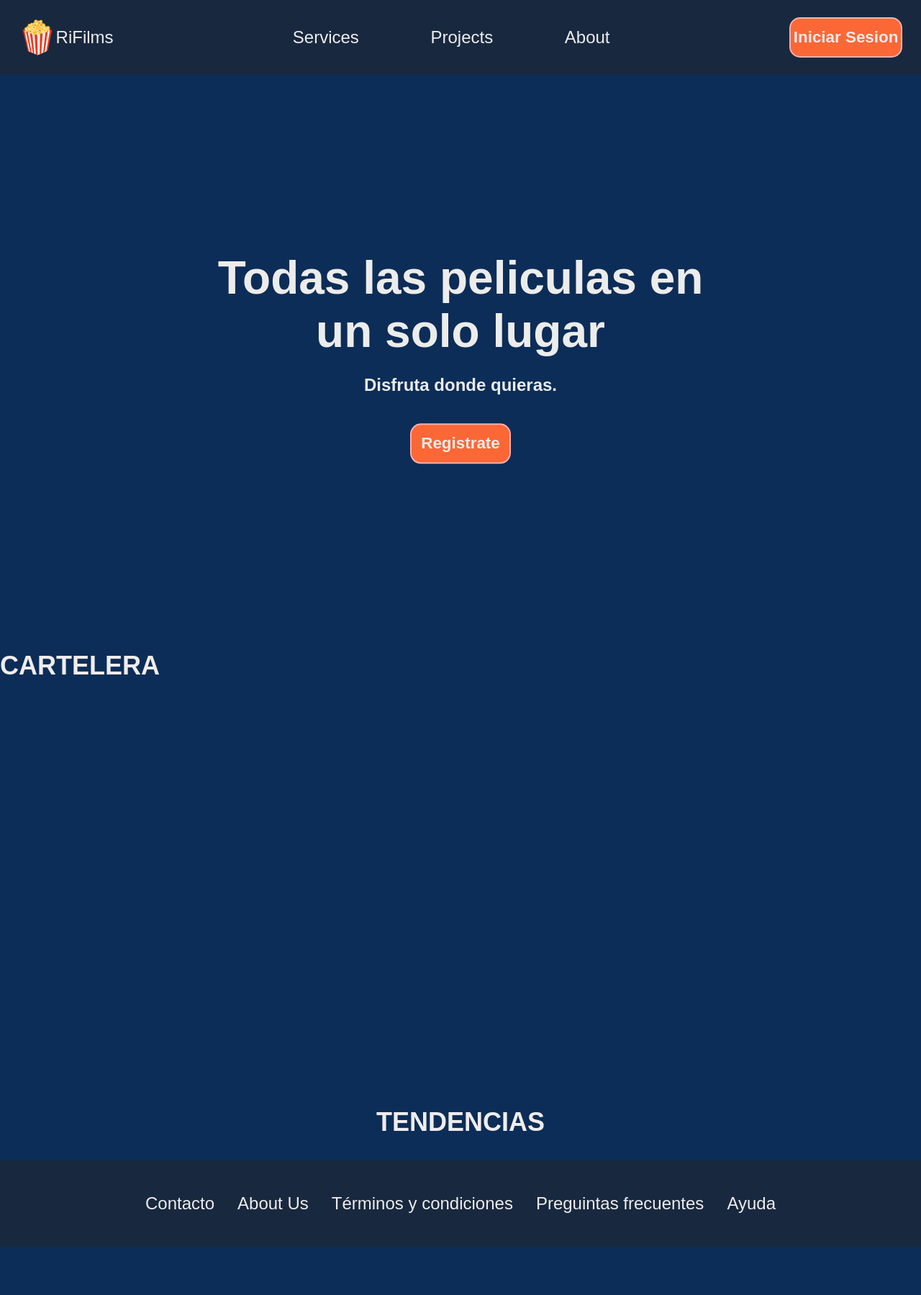
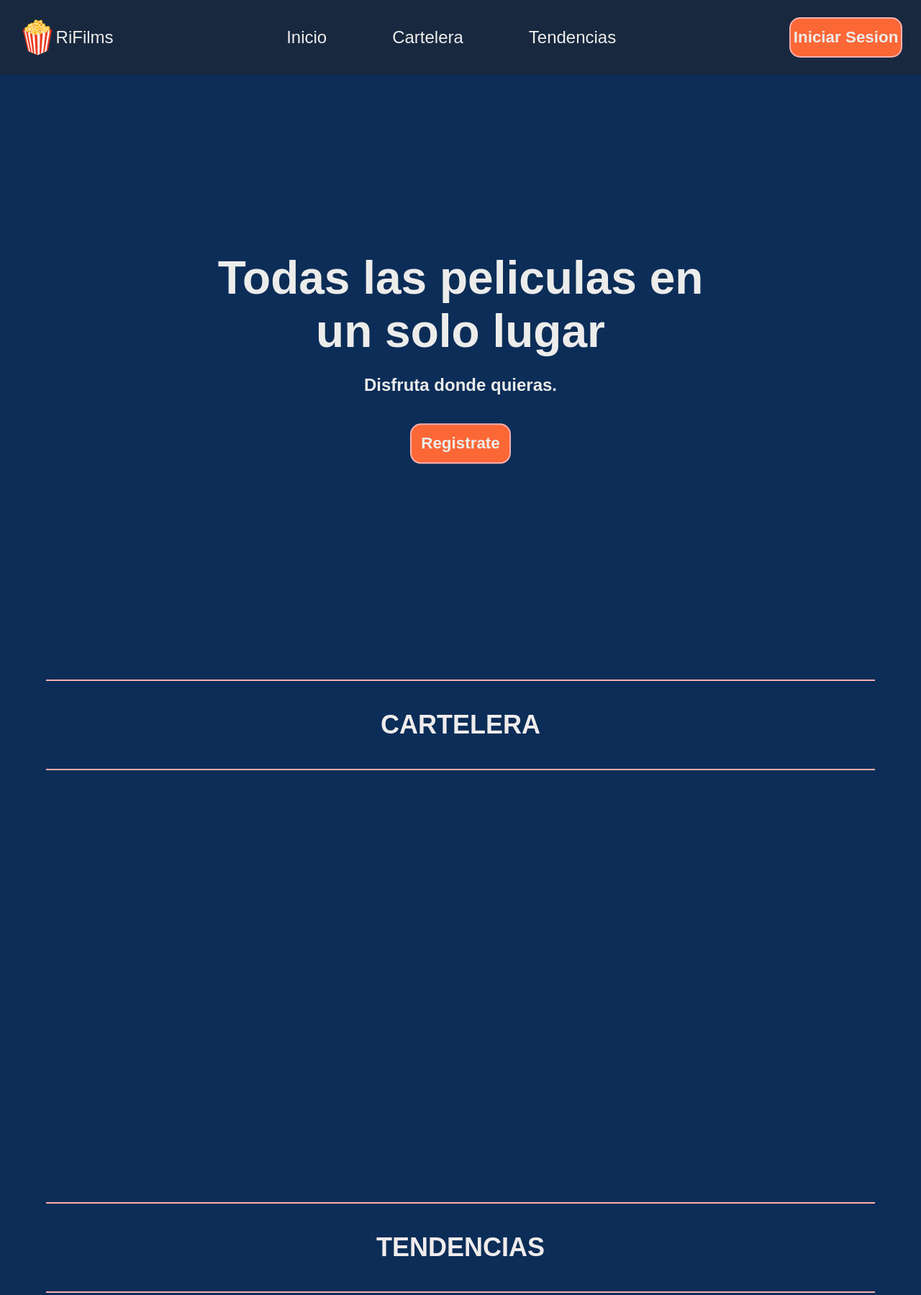
Before and after one commit to matirnc/RiFilms-CAC-Proyect, a plain HTML site: page index.html in a window 1280 px wide. Shown: the top 1799 px of the page at 72% size. Before the commit the page ends 1732 px from the top, so only its background shows below. Drawn offline with nearby package versions, Linux system fonts and the light colour scheme; no server answers; a web font is replaced by a local one.

Commit message:
Limpieza comentarios, modificacion index y css

```diff
--- a/index.html
+++ b/index.html
@@ -6,8 +6,6 @@
     <meta name="viewport" content="width=device-width, initial-scale=1.0">
     <title>RiFilms</title>
     <link rel="icon" href="./resources/img/popcorn-svgrepo-com.svg">
-    <!-- <link href="https://cdn.jsdelivr.net/npm/bootstrap@5.3.2/dist/css/bootstrap.min.css" rel="stylesheet"
-        integrity="sha384-T3c6CoIi6uLrA9TneNEoa7RxnatzjcDSCmG1MXxSR1GAsXEV/Dwwykc2MPK8M2HN" crossorigin="anonymous"> -->
     <link rel="preconnect" href="https://fonts.googleapis.com">
     <link rel="preconnect" href="https://fonts.gstatic.com" crossorigin>
     <link href="https://fonts.googleapis.com/css2?family=Wix+Madefor+Text:wght@400..800&display=swap" rel="stylesheet">
@@ -21,9 +19,9 @@
         </div>
         <nav>
             <ul class="nav-links">
-                <li><a href="#">Services</a></li>
-                <li><a href="#">Projects</a></li>
-                <li><a href="#">About</a></li>
+                <li><a href="#inicio">Inicio</a></li>
+                <li><a href="#cartelera">Cartelera</a></li>
+                <li><a href="#tendencias">Tendencias</a></li>
             </ul>
         </nav>
         <a href="#" class="button"><button>Iniciar Sesion</button></a>
@@ -34,16 +32,16 @@
                 &times;
             </a>
             <div class="overlay-content">
-                <a href="#">Services</a>
-                <a href="#">Projects</a>
-                <a href="#">About</a>
+                <a href="#inicio">Inicio</a>
+                <a href="#cartelera">Cartelera</a>
+                <a href="#tendencias">Tendencias</a>
                 <a href="#">Iniciar Sesion</a>
             </div>
         </div>
     </header>
 
     <main>
-        <section class="introSection">
+        <section id="inicio" class="introSection">
             <div id="carouselsContainer" class="carousels">
                 <div id="carousel-1" class="infinite-carousel"></div>
                 <div id="carousel-2" class="infinite-carousel"></div>
@@ -55,22 +53,22 @@
             </div>
         </section>
 
-        <section class="cartelera">
+        <section id="cartelera" class="cartelera">
+            <hr>
             <h2>CARTELERA</h2>
+            <hr>
             <div id="carteleraCarousel" class="carousels">
                 <div class="infinite-carousel"></div>
             </div>
         </section>
 
-        <section class="tendencias">
+        <section id="tendencias" class="tendencias">
+            <hr>
             <h2>TENDENCIAS</h2>
+            <hr>
             <div class="tendenciasContainer">
-
             </div>
         </section>
-
-
-
     </main>
 
     <footer>
@@ -83,11 +81,6 @@
         </ul>
     </footer>
 
-
-
-    <script src="https://cdn.jsdelivr.net/npm/bootstrap@5.3.2/dist/js/bootstrap.bundle.min.js"
-        integrity="sha384-C6RzsynM9kWDrMNeT87bh95OGNyZPhcTNXj1NW7RuBCsyN/o0jlpcV8Qyq46cDfL"
-        crossorigin="anonymous"></script>
     <script src="./scripts/main.js"></script>
 </body>
 
--- a/scripts/main.js
+++ b/scripts/main.js
@@ -15,6 +15,12 @@ const lugares = {
     upcoming: "upcoming"
 }
 
+document.addEventListener("DOMContentLoaded", ()=>{
+    armarCarouselsPeliculas("carouselsContainer", lugares.topRated, 2, true)
+    armarCarouselsPeliculas("carteleraCarousel", lugares.upcoming, null)
+    armarTendencias()
+})
+
 
 const armarCarouselsPeliculas = async (carouselID, lugar, page = null, duplicado = false) => {
     if ( !carouselID || lugar == "") {
@@ -29,8 +35,6 @@ const armarCarouselsPeliculas = async (carouselID, lugar, page = null, duplicado
     }
 
     const peliculas = response.results
-    console.log(peliculas);
-
     const carouselsContainer = document.getElementById(carouselID)
     const carouselsArray = Array.from(carouselsContainer.children)
 
@@ -52,15 +56,12 @@ const armarCarouselsPeliculas = async (carouselID, lugar, page = null, duplicado
     }
 }
 
-armarCarouselsPeliculas("carouselsContainer", lugares.topRated, 2, true)
-armarCarouselsPeliculas("carteleraCarousel", lugares.upcoming, null)
+
 
 const armarTendencias = async (page = 1) => {
     const response = await fetch(`${API_WEB}/movie/popular?page=${page}`, options).then(response => response.json()).catch(err => console.error(err))
     const peliculas = response.results
-    // console.log(peliculas);
     const tendenciasContainer = document.querySelector(".tendenciasContainer")
-    // console.log(tendenciasContainer);
 
     tendenciasContainer.innerHTML = "";
 
@@ -72,16 +73,11 @@ const armarTendencias = async (page = 1) => {
         tituloPelicula.textContent = pelicula.title
         imgPelicula.src = `${IMG_PREFIX}${pelicula.poster_path}`
 
-        // console.log(tituloPelicula, imgPelicula.src);
-
         contenedorPelicula.appendChild(imgPelicula)
         contenedorPelicula.appendChild(tituloPelicula)
         tendenciasContainer.appendChild(contenedorPelicula)
-
     })
-
 }
-armarTendencias()
 
 
 function openNav(){
--- a/styles/index.css
+++ b/styles/index.css
@@ -3,7 +3,6 @@
     padding: 0;
     box-sizing: border-box;
 }
-
 
 body{
     background-color: #0C2D57;
@@ -17,20 +16,6 @@ body{
 body a{
     color: #EFECEC;
 }
-
-/* <uniquifier>: Use a unique and descriptive class name */
-/* <weight>: Use a value from 400 to 800 */
-
-/* .wix-text-font{
-  font-family: "Wix Madefor Text", sans-serif;
-  font-optical-sizing: auto;
-  font-weight: 650;
-  font-style: normal;
-} */
-
-/* .container-icon {
-    width: 2rem;
-} */
 
 header{
     background-color: #18293F;
@@ -105,18 +90,6 @@ header .overlay{
     transition: all 0.3s ease 0s;
 }
 
-/* header .overlay{
-    height: 100%;
-    width: 0;
-    position: sticky;
-    z-index: 1;
-    left: 0; /probar comentando esto
-    top: 0; /probar comentando esto
-    background-color: #84C7F2;
-    overflow: hidden;
-    transition: all 0.3s ease 0s;
-} */
-
 header .overlay .overlay-content{
     height: 100%;
     display: flex;
@@ -131,13 +104,7 @@ header .overlay a{
     display: block;
     transition: all 0.3 ease 0s;
     font-weight: 700;
-    /* color: #EFECEC; */
 }
-
-/* header .overlay a:hover,
-header .overlay a:focus{
-    color: #FC6736;
-} */
 
 header .overlay .close{
     position: absolute;
@@ -179,6 +146,22 @@ header .overlay .close{
 .infinite-carousel img {
     height: 100%;
     width: auto;
+}
+
+.cartelera, .tendencias{
+    text-align: center;
+}
+
+.cartelera h2, .tendencias h2{
+    margin-top: 40px;
+    align-self: center;
+}
+
+hr{
+    border: 1px solid #FFB0B0;
+    width: 90%;
+    margin: 0px auto;
+    margin-top: 40px;
 }
 
 #carteleraCarousel{
@@ -275,11 +258,6 @@ button:hover{
     box-shadow: 0px 0px 5px 0px #FFB0B0;
 }
 
-.tendencias{
-    margin-top: 2rem;
-    text-align: center;
-}
-
 .tendenciasContainer{
     display: flex;
     flex-wrap: wrap;
@@ -289,6 +267,7 @@ button:hover{
 }
 
 .tendenciasContainer div{
+    margin-top: 20px;
     width: auto;
     text-align: center;
     position: relative;
@@ -345,8 +324,6 @@ footer a{
     text-decoration: none;
 }
 
-
-
 @keyframes moverl {
     from{
         transform:
@@ -369,8 +346,7 @@ footer a{
     }
 }
 
-
-@media screen and (max-height:450px){/* agregarle la letra de todo maso */
+@media screen and (max-height:450px){
     header .overlay a{
         font-size: 20px;
     }
@@ -389,7 +365,6 @@ footer a{
         display: block;
     }
 }
-
 
 @media screen and (max-width: 425px) {
     .introduction button{
@@ -444,8 +419,3 @@ footer a{
     }
 
 }
-
-/* XXLarge devices (larger desktops, 1440px and up) */
-@media screen and (min-width: 1440px) {
-
-}
```
